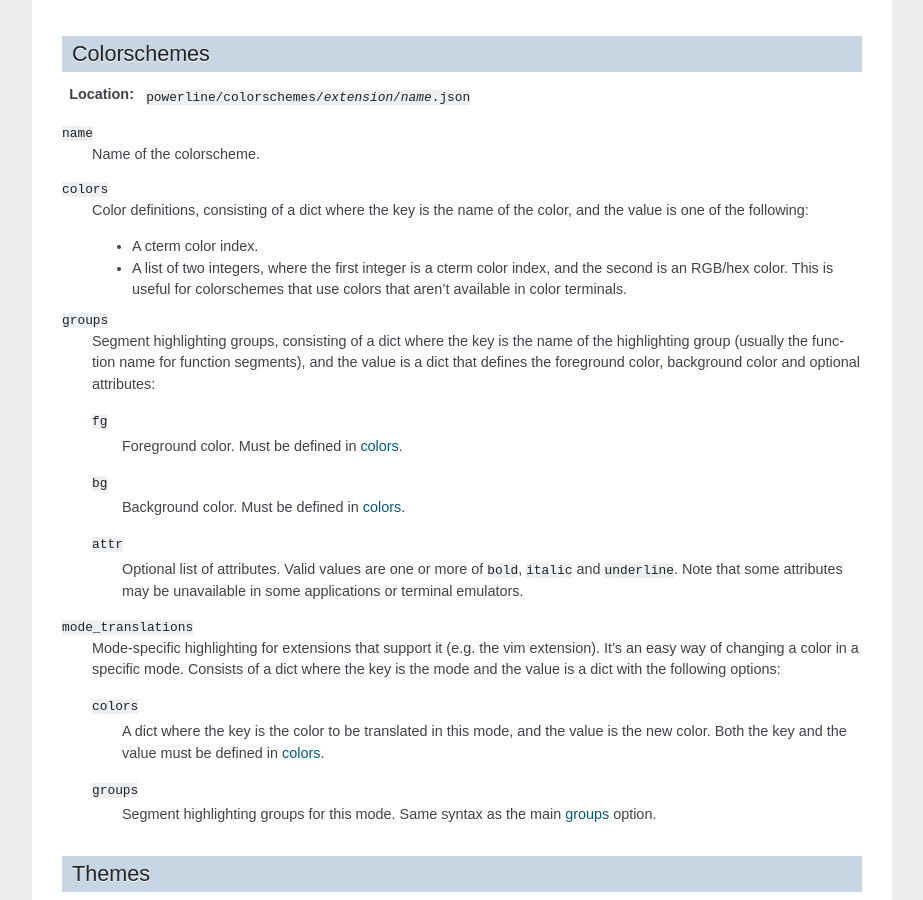
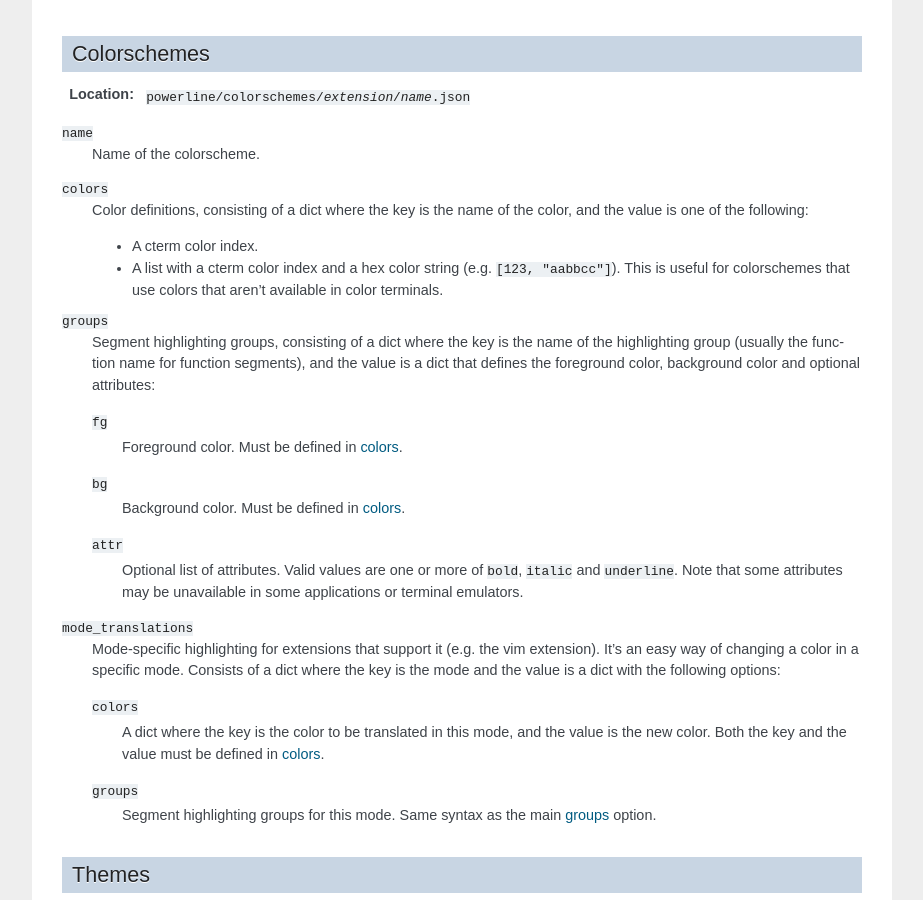
Before and after one commit to someyooyo/someyooyo, a Sphinx documentation site: the page built from docs/source/configuration.rst, in a window 1280 px wide and 900 px high, scrolled down 1422 px. Shown: the whole window, without its empty margins (198-1121 px from the left). Built offline with Sphinx 7.4.7, drawn with Linux system fonts in a browser that asks for light colours.

Commit message:
Use hex strings for RGB colors in colorschemes
Previously you'd have to convert a hex number to an integer, this change
makes it possible to use a hex string instead which is much more useful.

```diff
--- a/docs/source/configuration.rst
+++ b/docs/source/configuration.rst
@@ -99,9 +99,9 @@ Colorschemes
     color, and the value is one of the following:
 
     * A cterm color index.
-    * A list of two integers, where the first integer is a cterm color
-      index, and the second is an RGB/hex color. This is useful for
-      colorschemes that use colors that aren't available in color terminals.
+    * A list with a cterm color index and a hex color string (e.g. ``[123,
+      "aabbcc"]``). This is useful for colorschemes that use colors that
+      aren't available in color terminals.
 
 ``groups``
     .. _config-colorscheme-groups:
```
Also changed, not shown: 1 other file.
